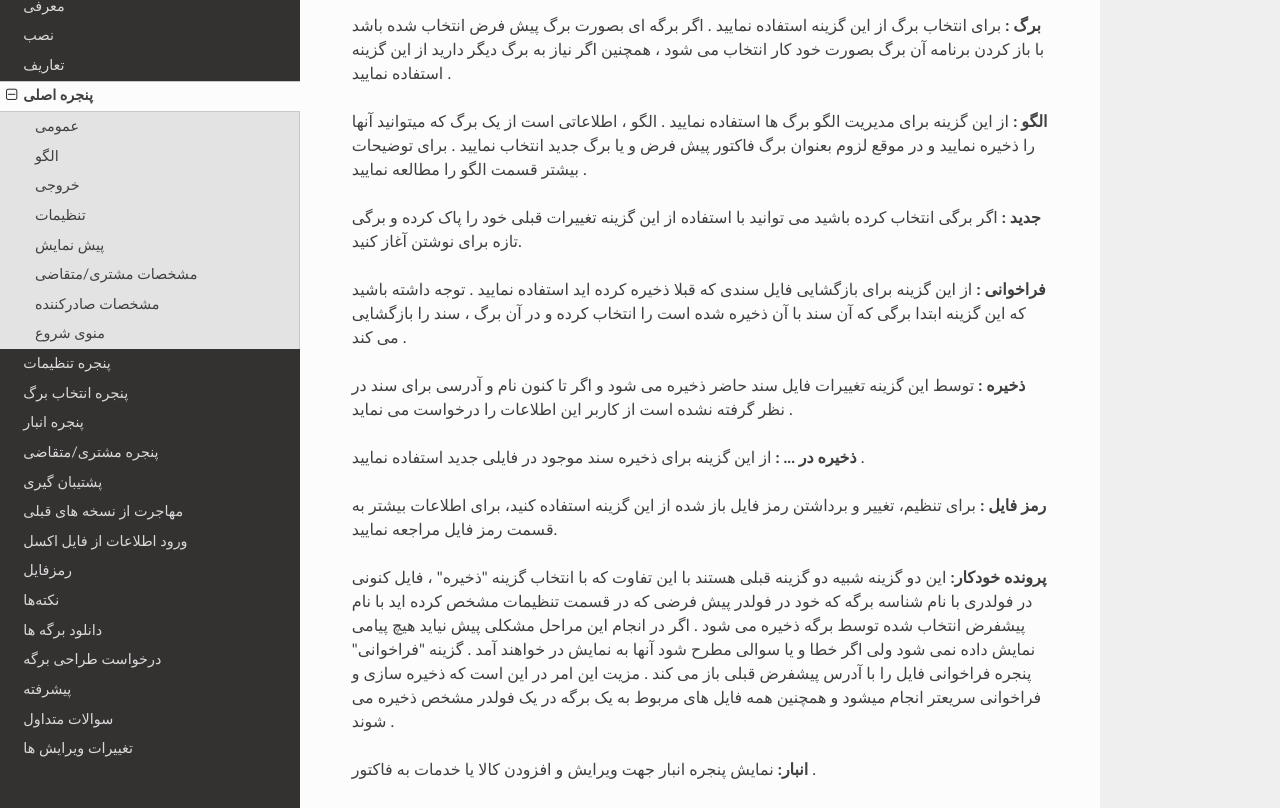
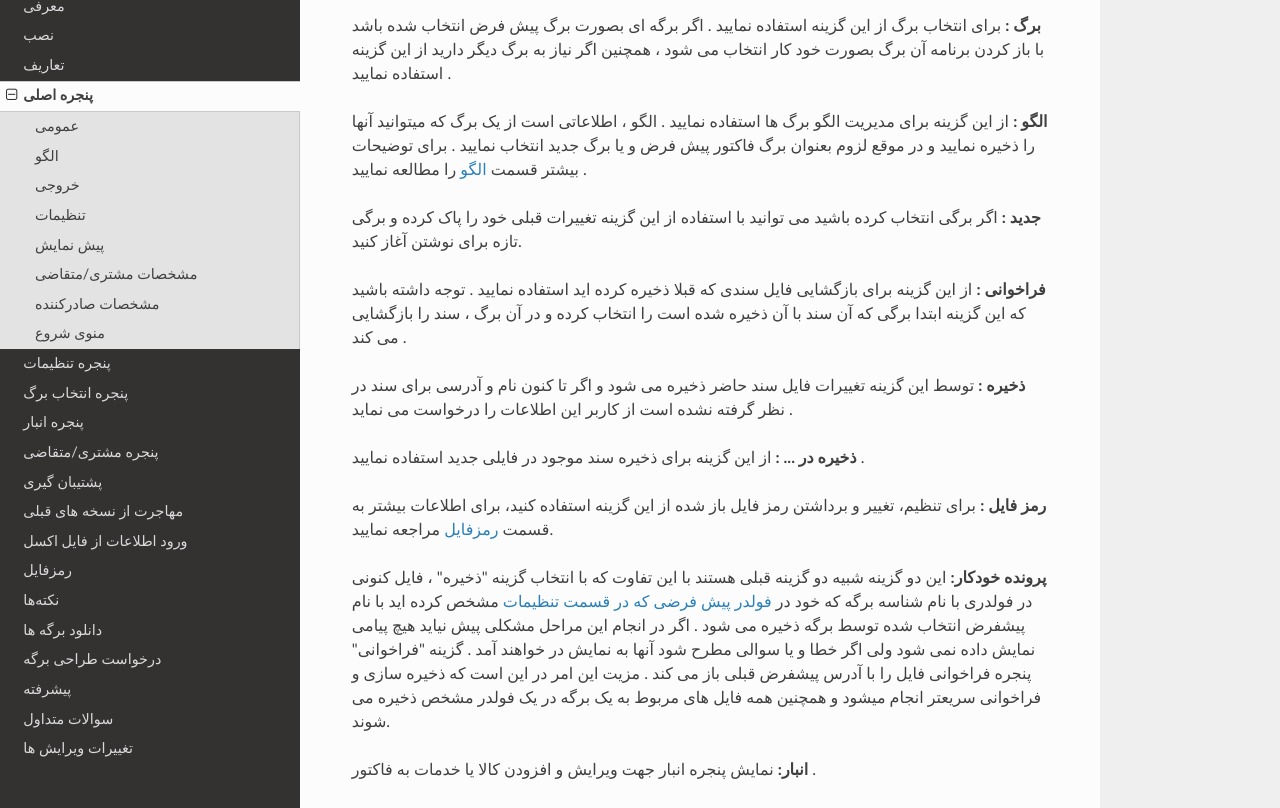
Before and after one commit to Mohsensoft/faktor-doc, a Sphinx documentation site: the page built from docs/source/main-window.rst, in a window 1280 px wide and 1400 px high, scrolled down 1083 px. Shown: the part 146-954 px from the top of the window. Built offline with Sphinx 7.4.7 and the Read the Docs theme 2.0.0, drawn with Linux system fonts in a browser that asks for light colours; some of the changed text lies outside the part shown.

Commit message:
insert hyperlinks

```diff
--- a/docs/source/main-window.rst
+++ b/docs/source/main-window.rst
@@ -23,7 +23,8 @@
 
 **برگ :** برای انتخاب برگ از این گزینه استفاده نمایید . اگر برگه ای بصورت برگ پیش فرض انتخاب شده باشد با باز کردن برنامه آن برگ بصورت خود کار انتخاب می شود ، همچنین اگر نیاز به برگ دیگر دارید از این گزینه استفاده نمایید .
 
-**الگو :** از این گزینه برای مدیریت الگو برگ ها استفاده نمایید . الگو ، اطلاعاتی است از یک برگ که میتوانید آنها را ذخیره نمایید و در موقع لزوم بعنوان برگ فاکتور پیش فرض و یا برگ جدید انتخاب نمایید . برای توضیحات بیشتر قسمت الگو را مطالعه نمایید .
+**الگو :** از این گزینه برای مدیریت الگو برگ ها استفاده نمایید . الگو ، اطلاعاتی است از یک برگ که میتوانید آنها را ذخیره نمایید و در موقع لزوم بعنوان برگ فاکتور پیش فرض و یا برگ جدید انتخاب نمایید . برای توضیحات بیشتر قسمت `الگو`_ را مطالعه نمایید .
+
 
 **جدید :** اگر برگی انتخاب کرده باشید می توانید با استفاده از این گزینه تغییرات قبلی خود را پاک کرده و برگی تازه برای نوشتن آغاز کنید.
 
@@ -33,9 +34,13 @@
 
 **ذخیره در ... :** از این گزینه برای ذخیره سند موجود در فایلی جدید استفاده نمایید .
 
-**رمز فایل :** برای تنظیم، تغییر و برداشتن رمز فایل باز شده از این گزینه استفاده کنید، برای اطلاعات بیشتر به قسمت رمز فایل مراجعه نمایید.
+**رمز فایل :** برای تنظیم، تغییر و برداشتن رمز فایل باز شده از این گزینه استفاده کنید، برای اطلاعات بیشتر به قسمت رمزفایل_ مراجعه نمایید.
 
-**پرونده خودکار:** این دو گزینه شبیه دو گزینه قبلی هستند با این تفاوت که با انتخاب گزینه "ذخیره" ، فایل کنونی در فولدری با نام شناسه برگه که خود در فولدر پیش فرضی که در قسمت تنظیمات مشخص کرده اید با نام پیشفرض انتخاب شده توسط برگه ذخیره می شود . اگر در انجام این مراحل مشکلی پیش نیاید هیچ پیامی نمایش داده نمی شود ولی اگر خطا و یا سوالی مطرح شود آنها به نمایش در خواهند آمد . گزینه "فراخوانی" پنجره فراخوانی فایل را با آدرس پیشفرض قبلی باز می کند . مزیت این امر در این است که ذخیره سازی و فراخوانی سریعتر انجام میشود و همچنین همه فایل های مربوط به یک برگه در یک فولدر مشخص ذخیره می شوند .
+
+
+**پرونده خودکار:** این دو گزینه شبیه دو گزینه قبلی هستند با این تفاوت که با انتخاب گزینه "ذخیره" ، فایل کنونی در فولدری با نام شناسه برگه که خود در `فولدر پیش فرضی که در قسمت تنظیمات`__ مشخص کرده اید با نام پیشفرض انتخاب شده توسط برگه ذخیره می شود . اگر در انجام این مراحل مشکلی پیش نیاید هیچ پیامی نمایش داده نمی شود ولی اگر خطا و یا سوالی مطرح شود آنها به نمایش در خواهند آمد . گزینه "فراخوانی" پنجره فراخوانی فایل را با آدرس پیشفرض قبلی باز می کند . مزیت این امر در این است که ذخیره سازی و فراخوانی سریعتر انجام میشود و همچنین همه فایل های مربوط به یک برگه در یک فولدر مشخص ذخیره می شوند.
+
+__ setting-window.html#id3
 
 **انبار:** نمایش پنجره انبار جهت ویرایش و افزودن کالا یا خدمات به فاکتور .
 
@@ -46,6 +51,8 @@
 **از فایل اکسل:** نمایش پنجره ورود اطلاعات از فایل اکسل به جدول فاکتور باز شده .
 
 **ویرایش :** این گزینه ها موارد معمولی و عمومی کار با حافظه موقت است که می توانید متن انتخاب شده خود را کپی و یا کات کنید و همچنین آن را در محل مورد نظرتان انتقال دهید .
+
+
 
 الگو
 -------
@@ -101,7 +108,7 @@
 .. image:: images/com.png
 
 | از این صفحه برای ثبت مشخصات مشتری یا متقاضی در برگه هایی که به این موارد نیاز دارند استفاده نمایید. این مشخصات در فایل سند برگه ذخیره می شود.
-| **انتخاب مشتری/متقاضی :** برای این کار کافیست "انتخاب" را کلیلک کرده (یا کلید میانبر F8) و در پنجره باز شده مشتری/متقاصی مورد نظر را انتخاب کنید. برای اطلاعات بیشتر در مورد کار با این پنجره به قسمت "پنجره مشتری/متقاضی" مراجعه نمایید.
+| **انتخاب مشتری/متقاضی :** برای این کار کافیست "انتخاب" را کلیلک کرده (یا کلید میانبر F8) و در پنجره باز شده مشتری/متقاصی مورد نظر را انتخاب کنید. برای اطلاعات بیشتر در مورد کار با این پنجره به قسمت `پنجره مشتری/متقاضی`_ مراجعه نمایید.
 | **انتخاب سریع :** برای یک انتخاب سریع میتوانید قسمتی یا کل یکی از اطلاعات ( کد، نام یا شماره تلفن) مشتری/متقاضی را در کادر "شماره/کد اشتراک" وارد کرده و کلید Enter رابفشارید. در این زمان اگر اطلاعات وارد شده جهت جستجو منجر به انتخاب شدن یک مشتری/متقاضی شود اطلاعات آن مشتری انتخاب شده، کادر جستجو به رنگ سبز در میآید و اطلاعات جایگذاری می شود ولی اگر تعداد مشتری/متقاضی انتخاب شده بیشتر از یک عدد بود پنجره انتخاب مشتری باز شده و میتوانید توسط کلید های جهتنمای بالا/پایین مشتری/متقاضی مورد نظر را انتخاب کنید. اگر جستجو نتیجه ای بدنبال نداشت کادر جستجو به رنگ قرمز درآمده و صدای کوچکی پخش می شود.
 
 
@@ -133,4 +140,12 @@
 
 | **پشتیبان گیری :** برای نمایش پنجره عملیات پشتیبان گیری.
 | **راهنما :** نمایش فایل راهنمای برنامه .
-| **ذخیره بعنوان الگو :** از این گزینه برای ذخیره برگ جاری بعنوان یک الگو استفاده نمایید . برای اطلاعات بیشتر به قسمت "الگو" مراجعه نمایید .
+| **ذخیره بعنوان الگو :** از این گزینه برای ذخیره برگ جاری بعنوان یک الگو استفاده نمایید . برای اطلاعات بیشتر به قسمت `الگو`_ مراجعه نمایید .
+
+
+
+.. _پنجره تنظیمات: https://mohsensoft.com/docs/faktor/setting-window.html
+.. _پنجره مشتری/متقاضی : https://mohsensoft.com/docs/faktor/customer-window.html
+
+
+.. _رمزفایل: https://mohsensoft.com/docs/faktor/password-protect-file.html
```
Also changed, not shown: other parts of docs/source/main-window.rst (+1 -1 lines).
